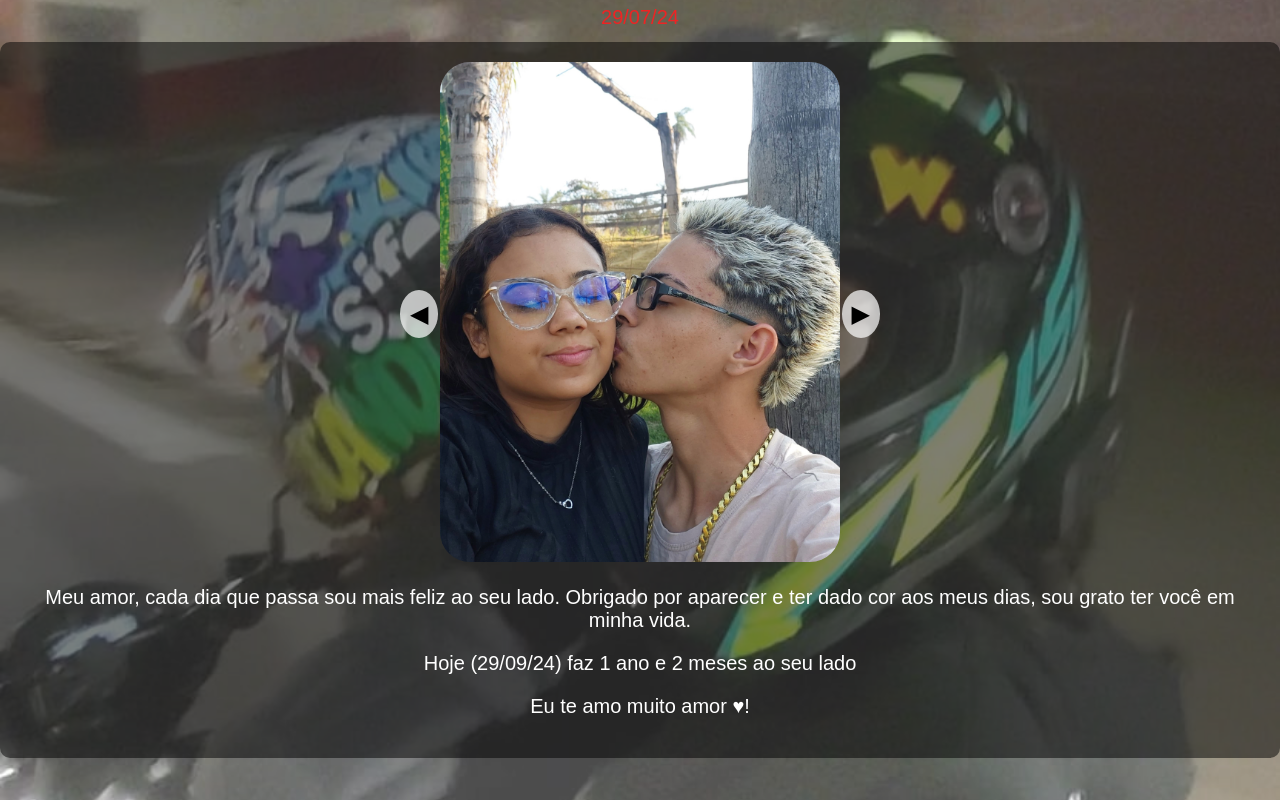
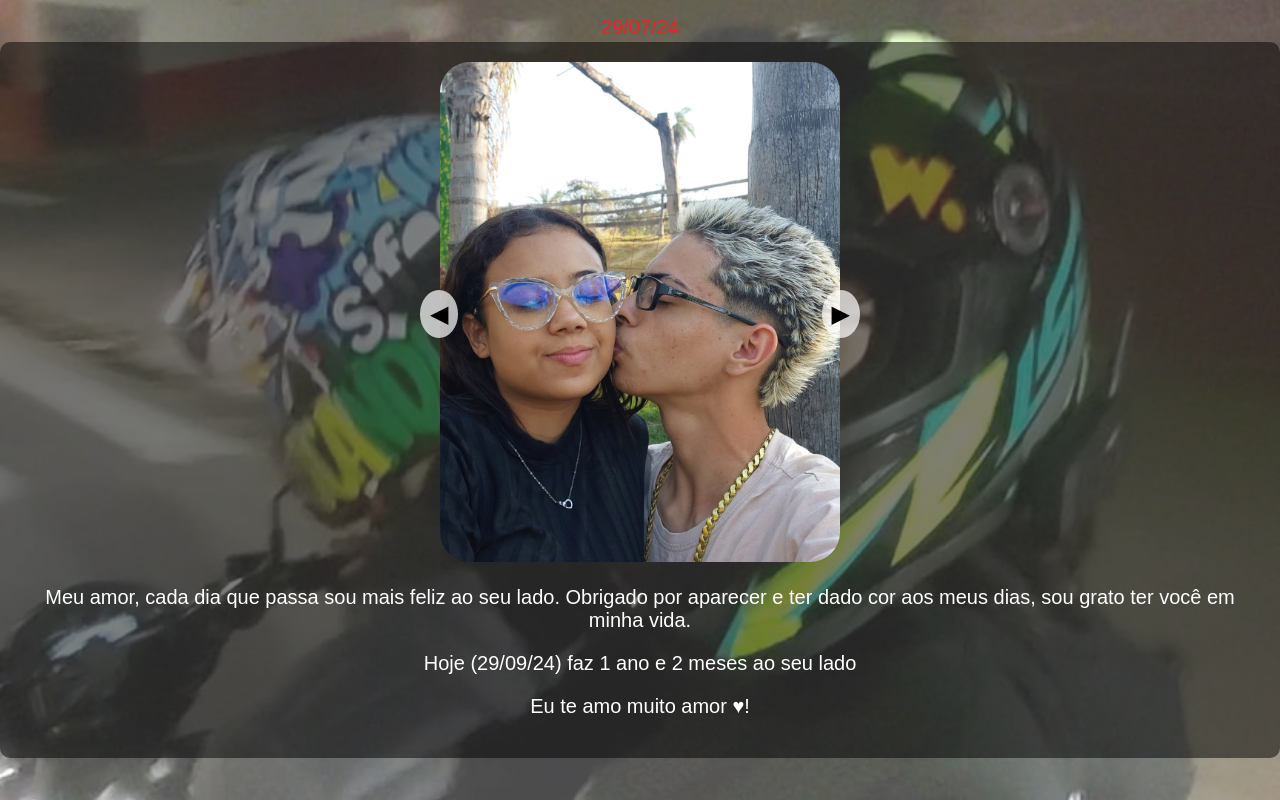
Before and after one commit to Deivin-031/Qr-code, a plain HTML site: page index.html in a window 1280 px wide. Drawn offline with Linux system fonts and the light colour scheme.

Commit message:
Add files via upload

```diff
--- a/styles/style.css
+++ b/styles/style.css
@@ -55,11 +55,11 @@ img {
 }
 
 #prevBtn {
-    left: -40px;
+    left: -20px;
 }
 
 #nextBtn {
-    right: -40px;
+    right: -20px;
 }
 
 .text-overlay {
@@ -79,12 +79,12 @@ img {
 
 .date {
     font-size: 20px;
-    margin-top: -10px;
+    margin-top: 5px;
     color: #ed2424;
 }
 
 .message {
-    margin-top: 20px;
+    margin-top: 0px;
     font-size: 20px;
     color: #ffffff;
 }
```
